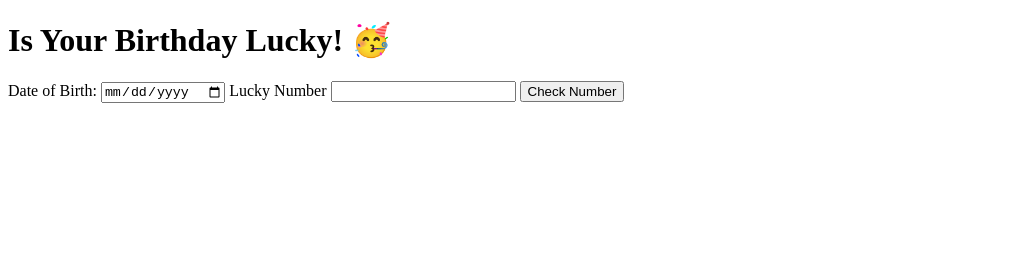
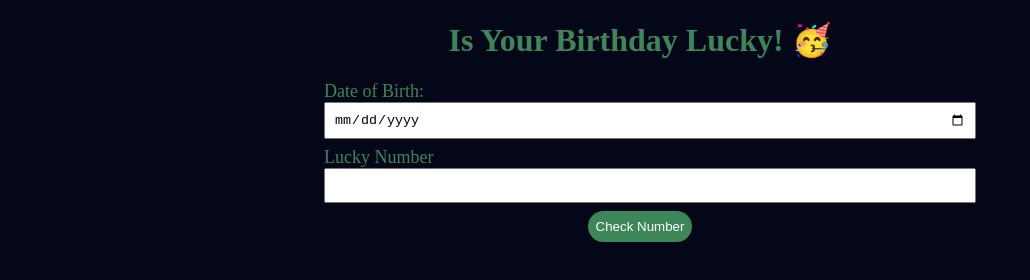
Before and after one commit to mehreenZahid/neogcamp-lesson-7, a plain HTML site: page index.html in a window 1280 px wide. Shown: the whole page, without its empty margins (0-1030 px from the left). Drawn offline with Linux system fonts and the light colour scheme.

Commit message:
added css

```diff
--- a/index.html
+++ b/index.html
@@ -4,6 +4,7 @@
     <meta charset="UTF-8">
     <meta name="viewport" content="width=device-width, initial-scale=1.0">
     <title>Birthday Lucky</title>
+    <link rel="stylesheet" href="style.css">
 </head>
 <body>
     <h1>Is Your Birthday Lucky! 🥳</h1>
--- a/style.css
+++ b/style.css
@@ -1,6 +1,10 @@
 :root {
-    --primary-dark: black;
-    --primary-green: green;
+    --primary-dark: rgb(4, 7, 24);
+    --primary-green: rgb(61, 134, 89);
+}
+body{
+    background-color: var(--primary-dark);
+    color: var(--primary-green);
 }
 
 h1{
@@ -9,9 +13,38 @@ h1{
 
 .container{
     width: 50%;
+    margin: auto;
 }
 
 input,
 label{
     display: block;
 }
+
+label{
+    font-size: 18px;
+    padding: auto;
+}
+
+input{
+    padding: 0.5rem;
+    margin-bottom: 1rem;
+}
+
+input{
+    margin-bottom: 0.5rem;
+    width: 100%;
+}
+
+#check-number{
+    margin-top: 1rem;
+    display: block;
+    margin: auto;
+}
+button{
+    padding: 0.5rem;
+    border: none;
+    border-radius: 25px;
+    background-color: var(--primary-green);
+    color: white;
+}
```
